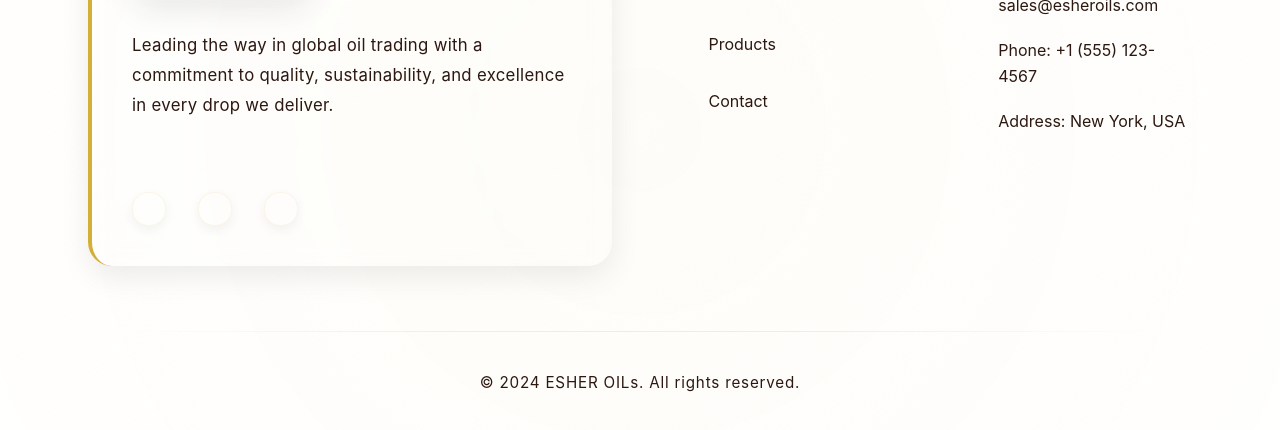
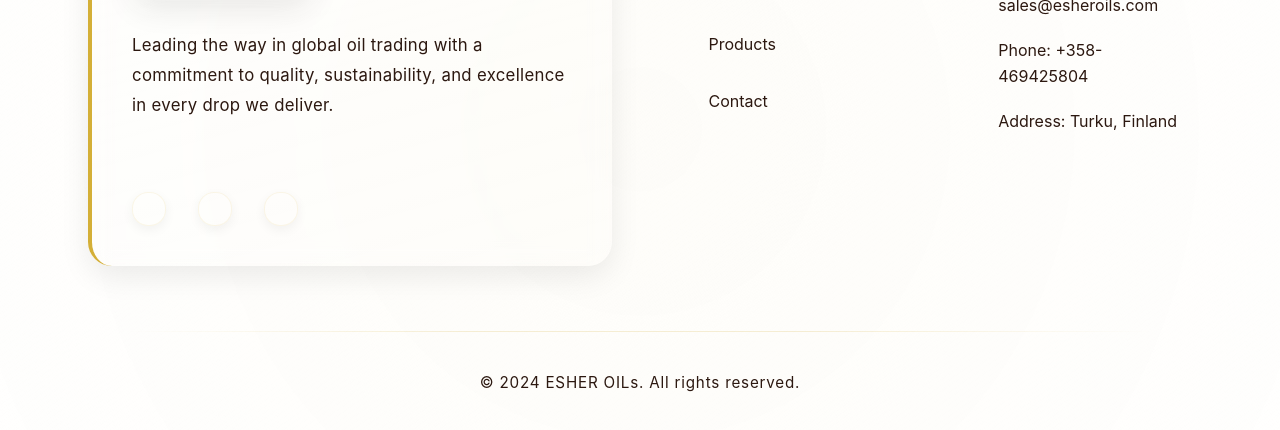
Before and after one commit to helenpervez123/jatin_dai_web_design, a plain HTML site: page html/products/olive-oil.html in a window 1280 px wide. Shown: the part 4460-4890 px from the top of the page. Drawn offline with Linux system fonts and the light colour scheme.

Commit message:
Update olive-oil.html
Jatin's Update

```diff
--- a/html/products/olive-oil.html
+++ b/html/products/olive-oil.html
@@ -350,8 +350,8 @@
                 <h3>Contact</h3>
                 <ul>
                     <li>Email: sales@esheroils.com</li>
-                    <li>Phone: +1 (555) 123-4567</li>
-                    <li>Address: New York, USA</li>
+                    <li>Phone: +358-469425804</li>
+                    <li>Address: Turku, Finland</li>
                 </ul>
             </div>
         </div>
```
